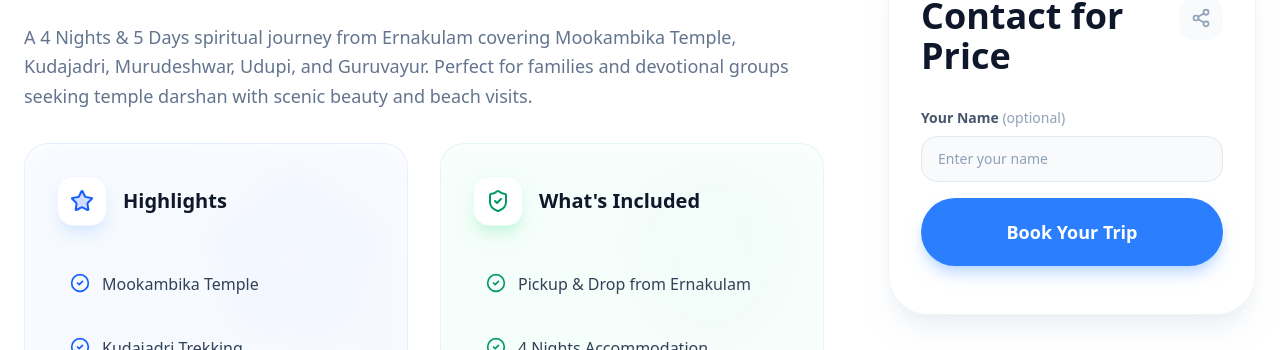
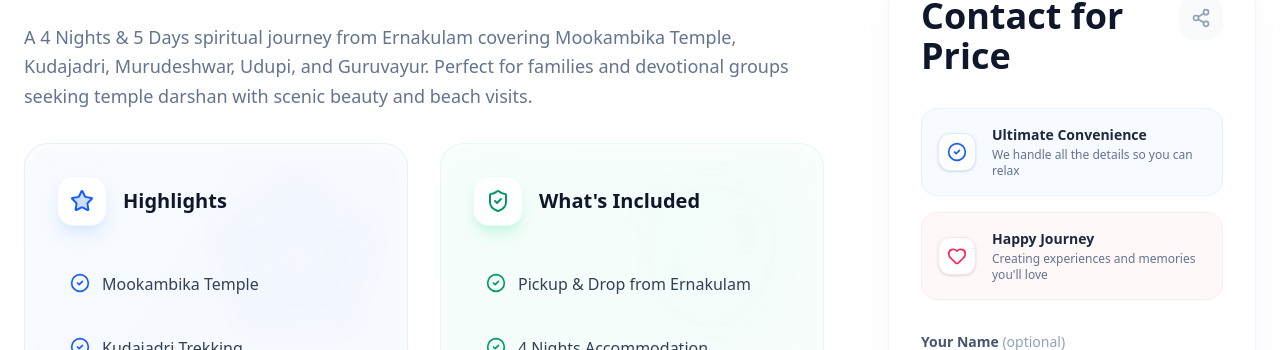
Before and after one commit to Hasna-18/Travel-Agency, a Next.js app: page /packages/devotion-trips in a window 1280 px wide. Shown: the part 693-1043 px from the top of the page. Built offline with nearby package versions, Linux system fonts and the light colour scheme; a web font is replaced by a local one.

Commit message:
package details page

```diff
--- a/app/packages/[id]/page.tsx
+++ b/app/packages/[id]/page.tsx
@@ -451,22 +451,26 @@ export default function PackageDetailPage({ params }: { params: Promise<{ id: st
                                 </div>
                             </div>
 
-                            {/* <div className="space-y-4 mb-8">
-                                <div className="p-4 bg-slate-50 rounded-2xl border border-slate-100 flex items-center gap-4">
-                                    <Plane className="w-6 h-6 text-blue-600" />
+                            <div className="space-y-4 mb-8">
+                                <div className="p-4 bg-blue-50/50 rounded-2xl border border-blue-100/50 flex items-center gap-4 group hover:bg-blue-50 transition-colors">
+                                    <div className="p-2 bg-white rounded-xl shadow-sm border border-blue-100 group-hover:scale-110 transition-transform">
+                                        <CheckCircle2 className="w-5 h-5 text-blue-600" />
+                                    </div>
                                     <div className="text-sm">
-                                        <p className="font-bold">Travel safe with Us</p>
-                                        <p className="text-slate-400"></p>
+                                        <p className="font-bold text-slate-800">Ultimate Convenience</p>
+                                        <p className="text-slate-500 text-xs mt-0.5">We handle all the details so you can relax</p>
                                     </div>
                                 </div>
-                                <div className="p-4 bg-slate-50 rounded-2xl border border-slate-100 flex items-center gap-4">
-                                    <ShieldCheck className="w-6 h-6 text-blue-600" />
+                                <div className="p-4 bg-rose-50/50 rounded-2xl border border-rose-100/50 flex items-center gap-4 group hover:bg-rose-50 transition-colors">
+                                    <div className="p-2 bg-white rounded-xl shadow-sm border border-rose-100 group-hover:scale-110 transition-transform">
+                                        <Heart className="w-5 h-5 text-rose-500" />
+                                    </div>
                                     <div className="text-sm">
-                                        <p className="font-bold">Safe Journey</p>
-                                        <p className="text-slate-400">Full insurance & guided support</p>
+                                        <p className="font-bold text-slate-800">Happy Journey</p>
+                                        <p className="text-slate-500 text-xs mt-0.5">Creating experiences and memories you'll love</p>
                                     </div>
                                 </div>
-                            </div> */}
+                            </div>
 
                             {/* Optional Name Input */}
                             <div className="mb-4">
```
